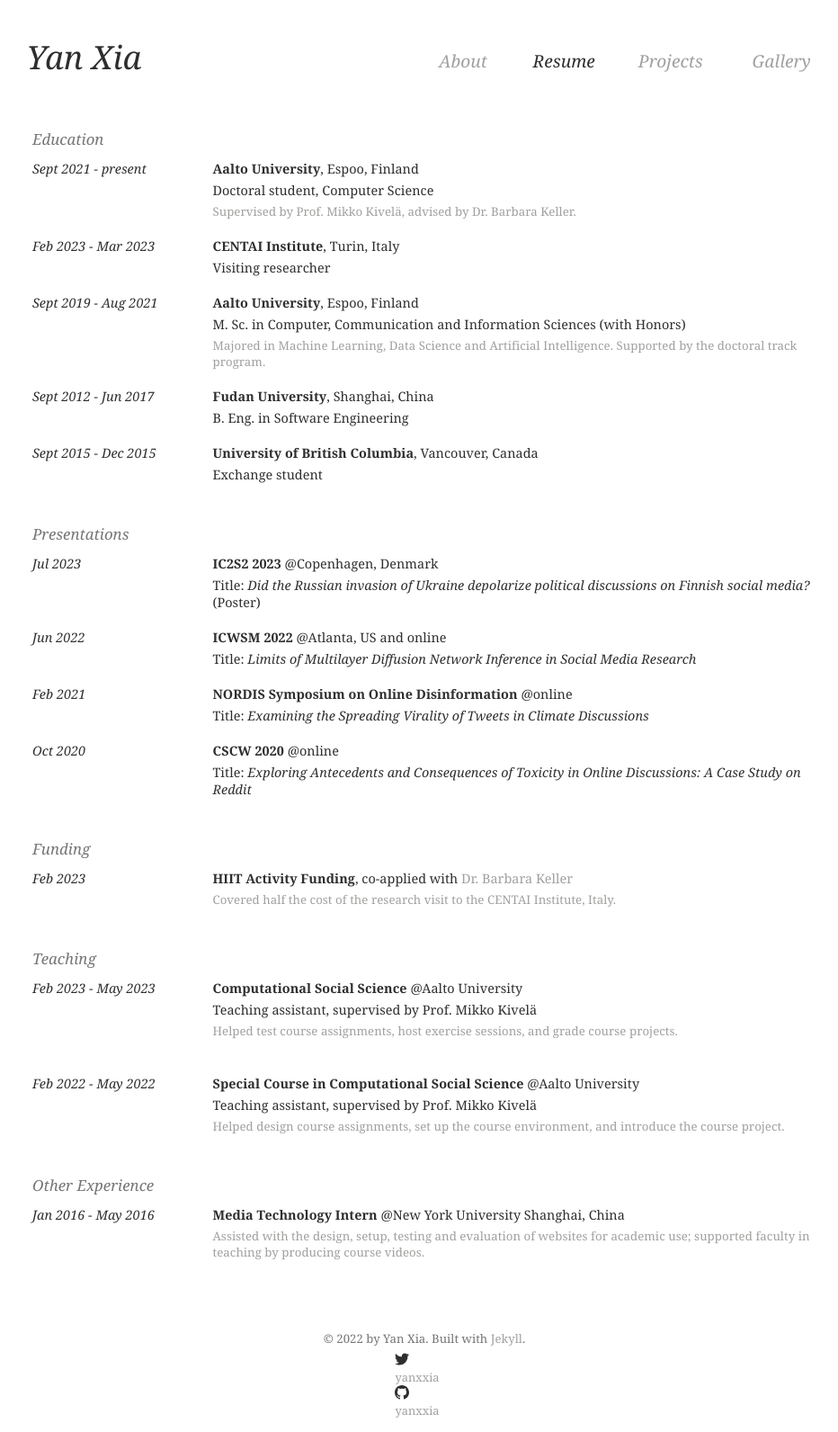
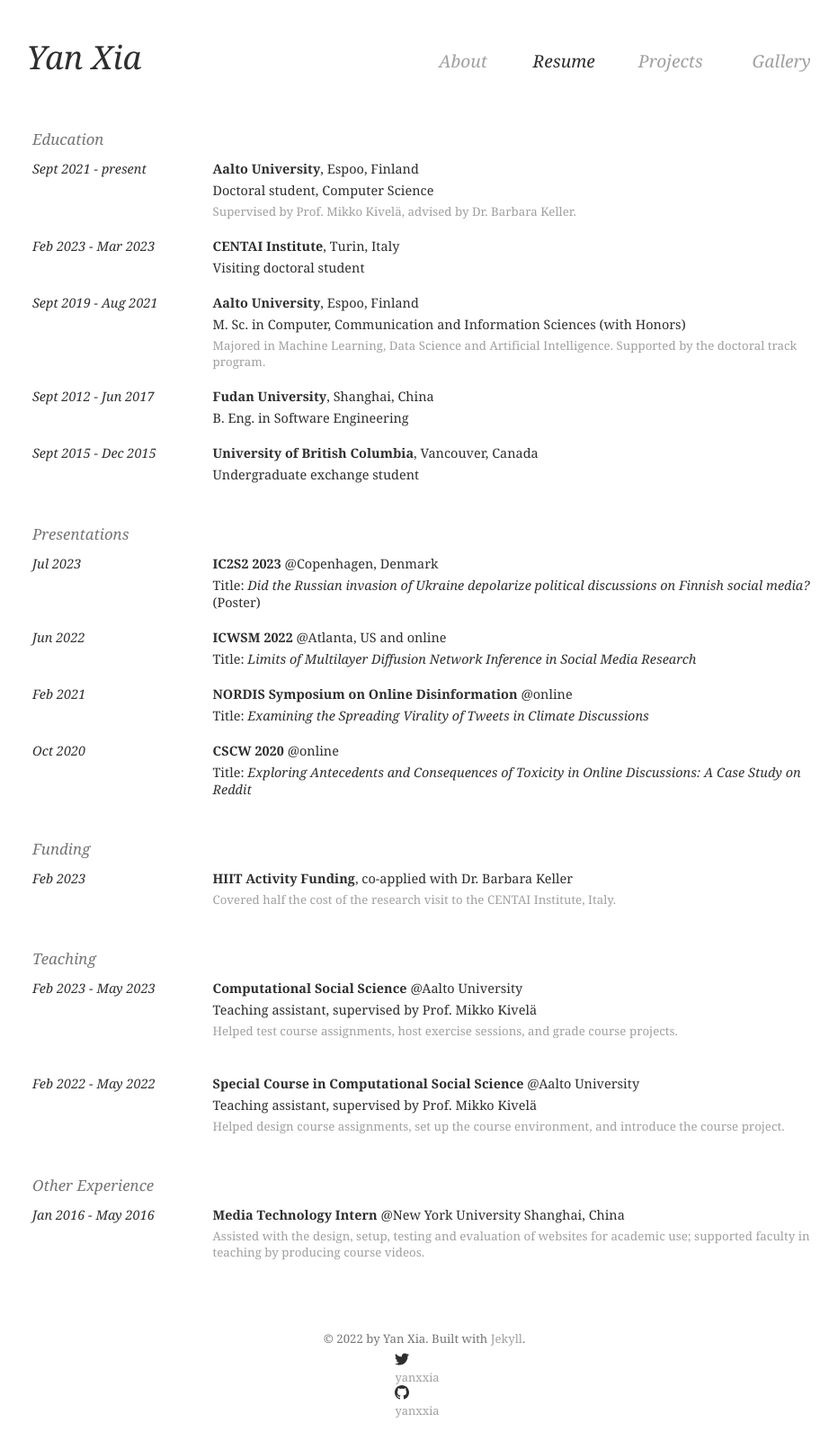
Before and after one commit to yanxxia/yanxxia.github.io, a Jekyll site: the page built from resume.html, in a window 1280 px wide. Shown: the whole page at 90% size, without its empty margins (168-1100 px from the left). Built offline with Jekyll 4.4.1, drawn with Linux system fonts in a browser that asks for light colours.

Commit message:
Update resume and gallery

```diff
--- a/resume.html
+++ b/resume.html
@@ -17,7 +17,7 @@
       <div class="time-div">Feb 2023 - Mar 2023</div>
       <div class="content-div">
         <div class="content"><b><a href="https://centai.eu/home" class="dark">CENTAI Institute</a></b>, Turin, Italy</div>
-        <div class="content last">Visiting researcher</div>
+        <div class="content last">Visiting doctoral student</div>
       </div>
     </div>
     <div class="entry-div">
@@ -39,7 +39,7 @@
       <div class="time-div">Sept 2015 - Dec 2015</div>
       <div class="content-div">
         <div class="content"><b>University of British Columbia</b>, Vancouver, Canada</div>
-        <div class="content last section-last">Exchange student</div>
+        <div class="content last section-last">Undergraduate exchange student</div>
       </div>
     </div>
   </div>
@@ -79,7 +79,7 @@
     <div class="entry-div">
       <div class="time-div">Feb 2023</div>
       <div class="content-div">
-        <div class="content"><b>HIIT Activity Funding</b>, co-applied with <a href="https://users.aalto.fi/~kellerb1/">Dr. Barbara Keller</a></div>
+        <div class="content"><b>HIIT Activity Funding</b>, co-applied with <a href="https://users.aalto.fi/~kellerb1/"  class="dark">Dr. Barbara Keller</a></div>
         <div class="content description last section-last">Covered half the cost of the research visit to the CENTAI Institute, Italy.</div>
       </div>
     </div>
```
